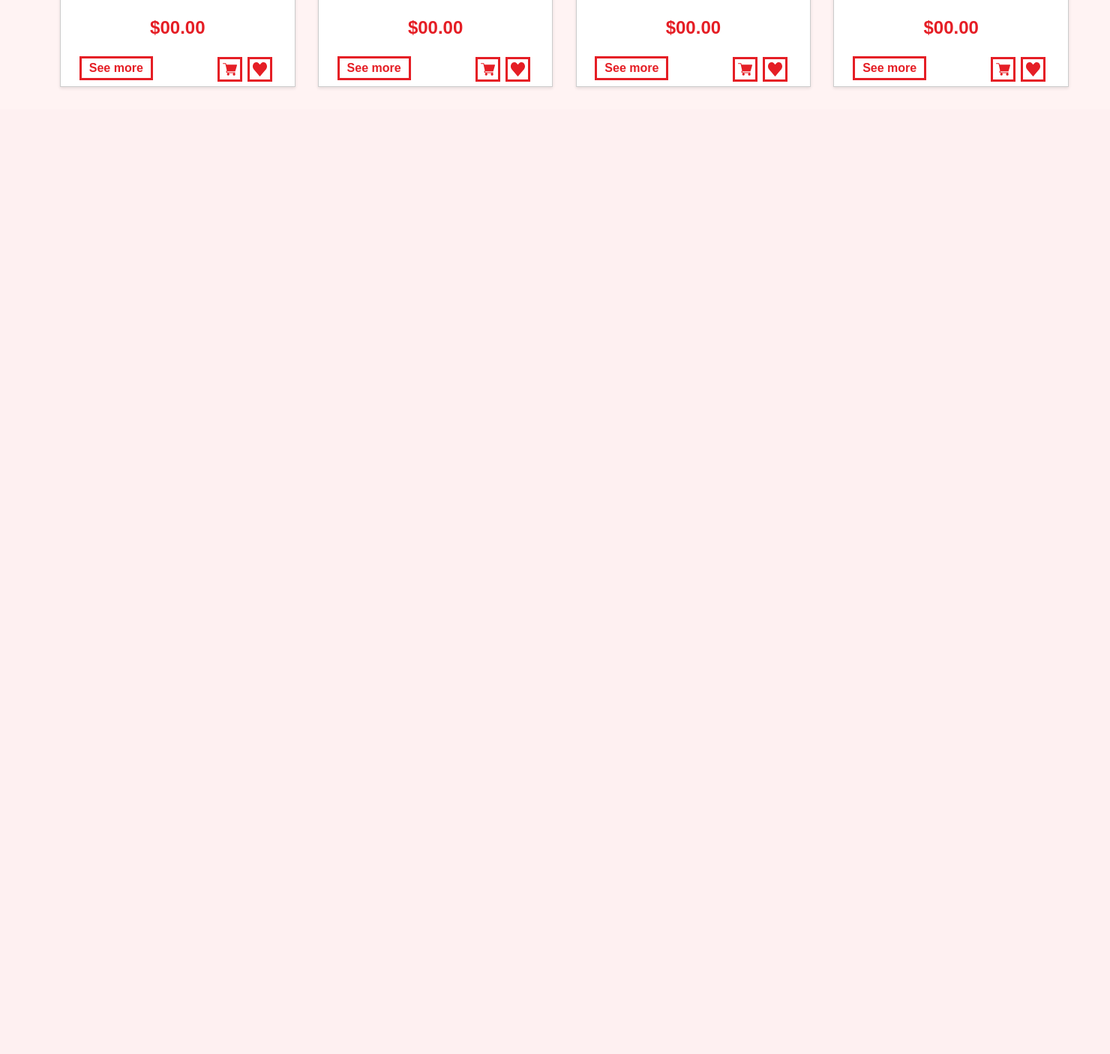
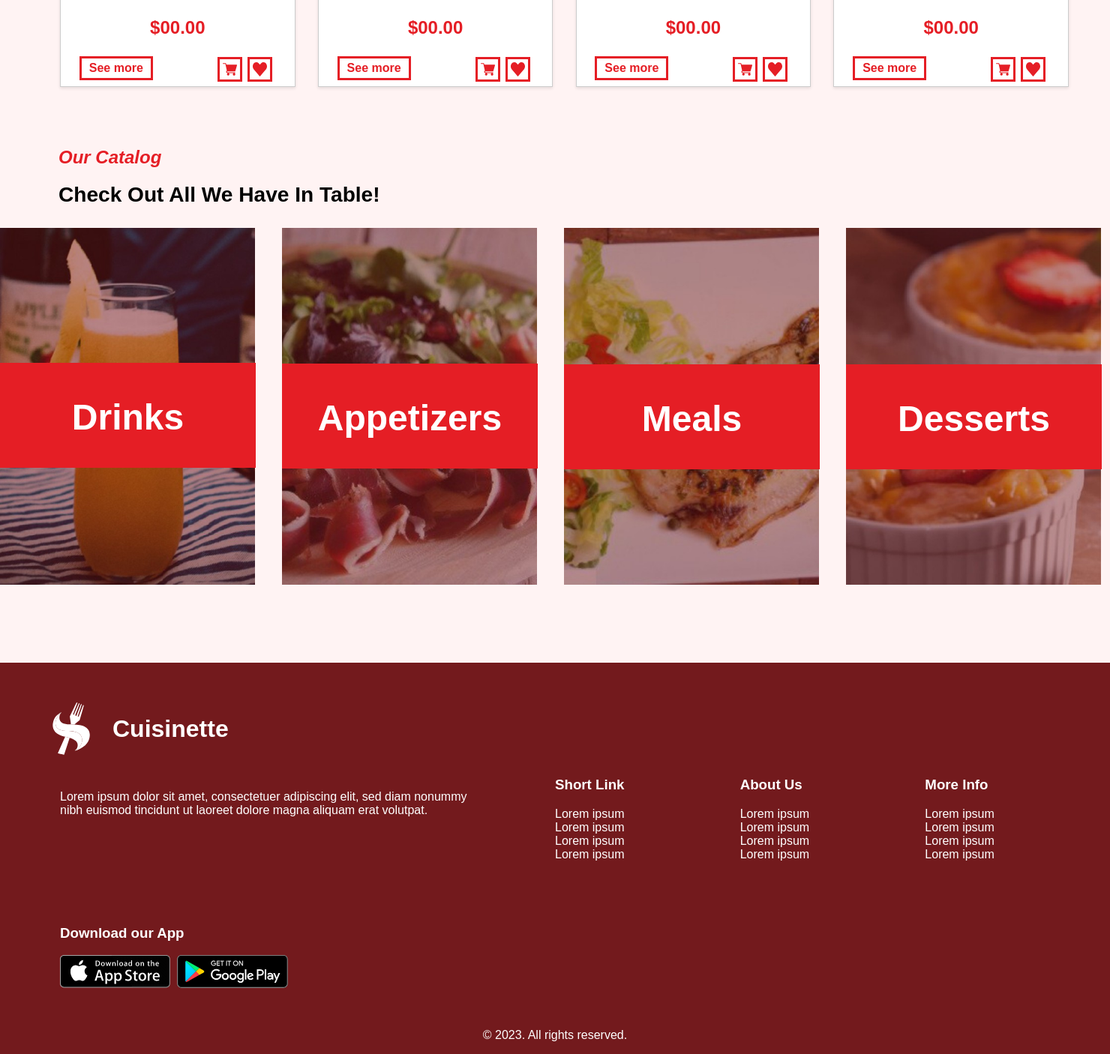
Before and after one commit to Deinno/restpage, a PHP site: page / in a window 1480 px wide. Shown: the part 2070-3476 px from the top of the page at 75% size. Before the commit the page ends 2188 px from the top, so only its background shows below. Run offline with PHP 8.4, Linux system fonts and the light colour scheme.

Commit message:
1. Added the "Our Catalog" section.
2. Fixed .ctg-button-drinks, ctg-button-appetizers, ctg-button-meals and ctg-button-desserts, made them actual buttons and not h2.

3. Added hover to .ctg-button-drinks, ctg-button-appetizers, ctg-button-meals and ctg-button-desserts.

4. Added the footer.

5. Added all footer's elements.

6. Finished main page.

```diff
--- a/css/main.css
+++ b/css/main.css
@@ -31,6 +31,7 @@ body{
     margin-top: 30px;
     font-family: Arial, Helvetica, sans-serif;
     font-size: var(--fs-lg);
+    color: var(--clr-white);
 
 }
 nav {
@@ -329,8 +330,6 @@ nav {
     cursor: pointer;
     border: 2px solid var(--clr-primary);
     padding: 4px 10px;
-
-
 }
 
 .button:hover{
@@ -446,3 +445,216 @@ nav {
 .m-cart:hover{
     background-image: url(../imgs/icons/carrito-de-compras.svg);
 }
+
+.catalog-titles{
+    font-family: Arial, Helvetica, sans-serif;
+    margin: auto 78px;
+    font-style: bold;
+    font-size: var(--fs-md);
+}
+
+.catalog-titles h2 {
+    font-family: Arial, Helvetica, sans-serif;
+    color: var(--clr-primary);
+    font-size: var(--fs-md);
+    font-style: italic;
+    margin-top: 50px;
+}
+
+.catalog-titles h3 {
+    margin-top: 0;
+}
+
+.catalog-buttons-container{
+    display: grid;
+    height: 500px;
+}
+
+.ctg-button-drinks{
+    display: flex;
+    position: relative;
+    height: 100px;
+    width: 317px;
+    bottom: 300px;
+    justify-content: center;
+    padding-bottom: 2rem;
+    background-color: var(--clr-primary);
+    font-size: var(--fs-lg);
+    font-family: Arial, Helvetica, sans-serif;
+    color: var(--clr-white);
+}
+
+.ctg-button-drinks:hover{
+    background-color: var(--clr-white);
+    color:var(--clr-primary );
+
+}
+
+.ctg-button-appetizers{
+    display: flex;
+    position: relative;
+    height: 100px;
+    width: 317px;
+    bottom: 439px;
+    left: 376px;
+    justify-content: center;
+    padding-bottom: 2rem;
+    background-color: var(--clr-primary);
+    font-size: var(--fs-lg);
+    font-family: Arial, Helvetica, sans-serif;
+    color: var(--clr-white);
+}
+
+.ctg-button-appetizers:hover{
+    background-color: var(--clr-white);
+    color:var(--clr-primary );
+
+}
+
+.ctg-button-meals{
+    display: flex;
+    position: relative;
+    height: 100px;
+    width: 317px;
+    bottom: 578px;
+    left: 752px;
+    justify-content: center;
+    padding-bottom: 2rem;
+    background-color: var(--clr-primary);
+    font-size: var(--fs-lg);
+    font-family: Arial, Helvetica, sans-serif;
+    color: var(--clr-white);
+}
+
+.ctg-button-meals:hover{
+    background-color: var(--clr-white);
+    color:var(--clr-primary );
+
+}
+
+.ctg-button-desserts{
+    display: flex;
+    position: relative;
+    height: 100px;
+    width: 317px;
+    bottom: 718px;
+    left: 1128px;
+    justify-content: center;
+    padding-bottom: 2rem;
+    background-color: var(--clr-primary);
+    font-size: var(--fs-lg);
+    font-family: Arial, Helvetica, sans-serif;
+    color: var(--clr-white);
+}
+
+.ctg-button-desserts:hover{
+    background-color: var(--clr-white);
+    color:var(--clr-primary );
+
+}
+
+#background-img-drinks{
+    width: 340px;
+    margin-left: 0;
+}
+
+#background-img-appetizers{
+    width: 340px;
+    margin-left: 2rem;
+    margin-right: 2rem;
+
+}
+
+#background-img-meals{
+    width: 340px;
+    margin-right: 2rem;
+}
+
+#background-img-desserts{
+    width: 340px;
+    margin-right: 0;
+}
+
+
+.footer{
+    background: var(--clr-secondary);
+    margin-top: 5rem;
+    display: grid;
+}
+
+.footer-container{
+    display: grid;
+}
+
+.footer-logo{
+    display: flex;
+}
+
+#ft-logo{
+    width: 50px;
+    margin: 50px 10px 8px 70px;
+}
+
+#footer-logo-text{
+    margin-left: 20px;
+    margin-top: 70px;
+    font-family: Arial, Helvetica, sans-serif;
+    font-size: var(--fs-lg);
+    color: var(--clr-white);
+}
+
+.footer-content{
+    display: grid;
+    grid-template-columns: repeat(auto-fit, minmax(200px, 1fr))
+}
+
+.footer-info{
+    font-family: Arial, Helvetica, sans-serif;
+    font-size: var(--fs-sm);
+    color: var(--clr-white);
+    margin-left: 80px;
+    margin-top: 20px;
+
+}
+
+.footer-legal{
+    text-align: center;
+    font-family: Arial, Helvetica, sans-serif;
+    font-size: var(--fs-sm);
+    color: var(--clr-white);
+    margin-top: 50px;
+}
+
+.footer-links{
+    display: grid;
+    grid-template-columns: repeat(auto-fit, minmax(150px, 1fr));
+    font-family: Arial, Helvetica, sans-serif;
+    font-size: var(--fs-sm);
+    color: var(--clr-white);
+}
+
+.nav-bottom-list{
+    list-style-type: none;
+    padding: 0;
+}
+
+.nav-bottom-link{
+    text-decoration: none;
+    font-family: Arial, Helvetica, sans-serif;
+    font-size: var(--fs-sm);
+    color: var(--clr-white);
+}
+
+.download-app{
+    display: grid;
+    margin-top: 50px;
+    margin-left: 80px;
+    font-family: Arial, Helvetica, sans-serif;
+    font-size: var(--fs-sm);
+    color: var(--clr-white);
+}
+
+.cta-app-container{
+    display: flex;
+    gap: 0.5rem;
+}
--- a/css/vars.css
+++ b/css/vars.css
@@ -19,7 +19,7 @@
 
    --clr-primary: #e51e25;
    --clr-main-bg: #fff3f3;
-   --clr-secondary: ;
+   --clr-secondary: #731a1d;
    --clr-white: hsla(0,100%,100%,1);
    --clr-black: hsla(0, 0%, 0%, 1);
 
--- a/index.html
+++ b/index.html
@@ -330,15 +330,108 @@
               </div>
         </div>
 
+        <div class="catalog-titles">
+            <h2>Our Catalog</h2>
+            <h3>Check Out All We Have In Table!</h3>
+        </div>
 
+        <div class="catalog-buttons-container">
+
+
+            <div>
+            <img id="background-img-drinks" src="./imgs/french-76.jpg" alt="Drinks Img">
+            <img id="background-img-appetizers" src="./imgs/duck.jpg" alt="Appetizers Img">
+            <img id="background-img-meals" src="./imgs/lenguado-meuniere.jpg" alt="Meals Img">
+            <img id="background-img-desserts" src="./imgs/creme-brulee.jpg" alt="Desserts Img">
+            </div>
+
+            <div class="ctg-button-drinks button">
+                <h2>Drinks</h2>
+            </div>
+            <div class="ctg-button-appetizers button">
+                <h2>Appetizers</h2>
+            </div>
+            <div class="ctg-button-meals button">
+                <h2>Meals</h2>
+            </div>
+            <div class="ctg-button-desserts button">
+                <h2>Desserts</h2>
+            </div>
+
+        </div>
 
 
 
     </main>
+
+    <footer class="footer">
+
+        <div class="footer-container">
+            <div class="footer-logo">
+                <img id="ft-logo" src="imgs/identificador-blanco.svg" alt="Logo">
+                <h2 id="footer-logo-text">Cuisinette</h2>
+            </div>
+            <section class="footer-content">
+                <div class="footer-info">
+                <p>Lorem ipsum dolor sit amet, consectetuer adipiscing elit, sed diam nonummy <br>
+                    nibh euismod tincidunt ut laoreet dolore magna aliquam erat volutpat. </p>
+            </div>
+
+            <div class="footer-links">
+                <section>
+                    <h3>Short Link</h3>
+                    <ul class="nav-bottom-list">
+                        <li><a class="nav-bottom-link" href="#">Lorem ipsum</a></li>
+                        <li><a class="nav-bottom-link" href="#">Lorem ipsum</a></li>
+                        <li><a class="nav-bottom-link" href="#">Lorem ipsum</a></li>
+                        <li><a class="nav-bottom-link" href="#">Lorem ipsum</a></li>
+                    </ul>
+                </section>
+
+                <section>
+                    <h3>About Us</h3>
+                    <ul class="nav-bottom-list">
+                        <li><a class="nav-bottom-link" href="#">Lorem ipsum</a></li>
+                        <li><a class="nav-bottom-link" href="#">Lorem ipsum</a></li>
+                        <li><a class="nav-bottom-link" href="#">Lorem ipsum</a></li>
+                        <li><a class="nav-bottom-link" href="#">Lorem ipsum</a></li>
+                    </ul>
+                </section>
+
+                <section>
+                    <h3>More Info</h3>
+                    <ul class="nav-bottom-list">
+                        <li><a class="nav-bottom-link" href="#">Lorem ipsum</a></li>
+                        <li><a class="nav-bottom-link" href="#">Lorem ipsum</a></li>
+                        <li><a class="nav-bottom-link" href="#">Lorem ipsum</a></li>
+                        <li><a class="nav-bottom-link" href="#">Lorem ipsum</a></li>
+                    </ul>
+                </section>
+            </div>
+            </section>
+
+            <section class="download-app">
+                <h3>Download our App</h3>
+                <div class="cta-app-container">
+                    <a href>
+                        <img src="./imgs/app-store.png" alt="Our app from App Store">
+                    </a>
+                    <a href>
+                        <img src="./imgs/google-play.png" alt="Our app from App Store">
+                    </a>
+                </div>
+            </section>
+
+
+            <p class="footer-legal">© 2023. All rights reserved.</p>
+        </div>
+
+    </footer>
 
 
     <script src="./js/main.js"></script>
 
 </body>
 
+
 </html>
```
Also changed, not shown: imgs/app-store.png (added), imgs/google-play.png (added).
